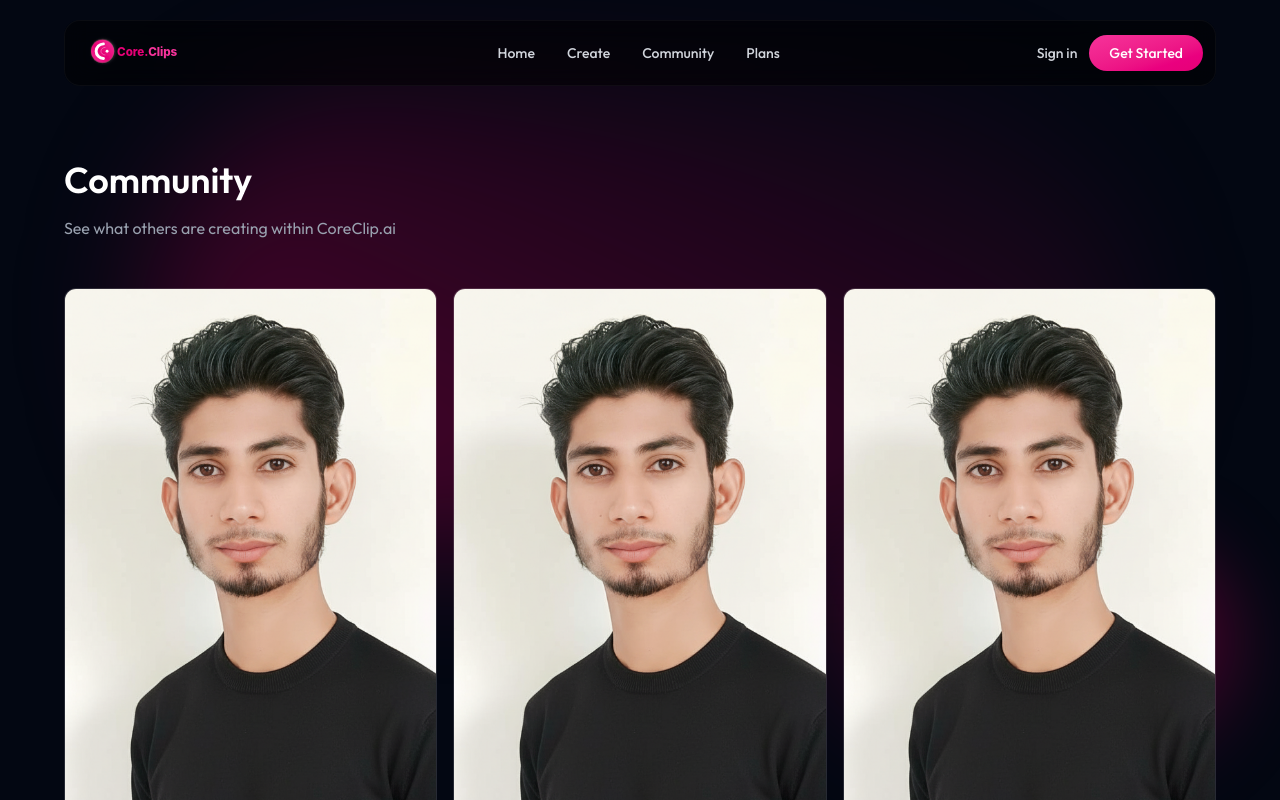
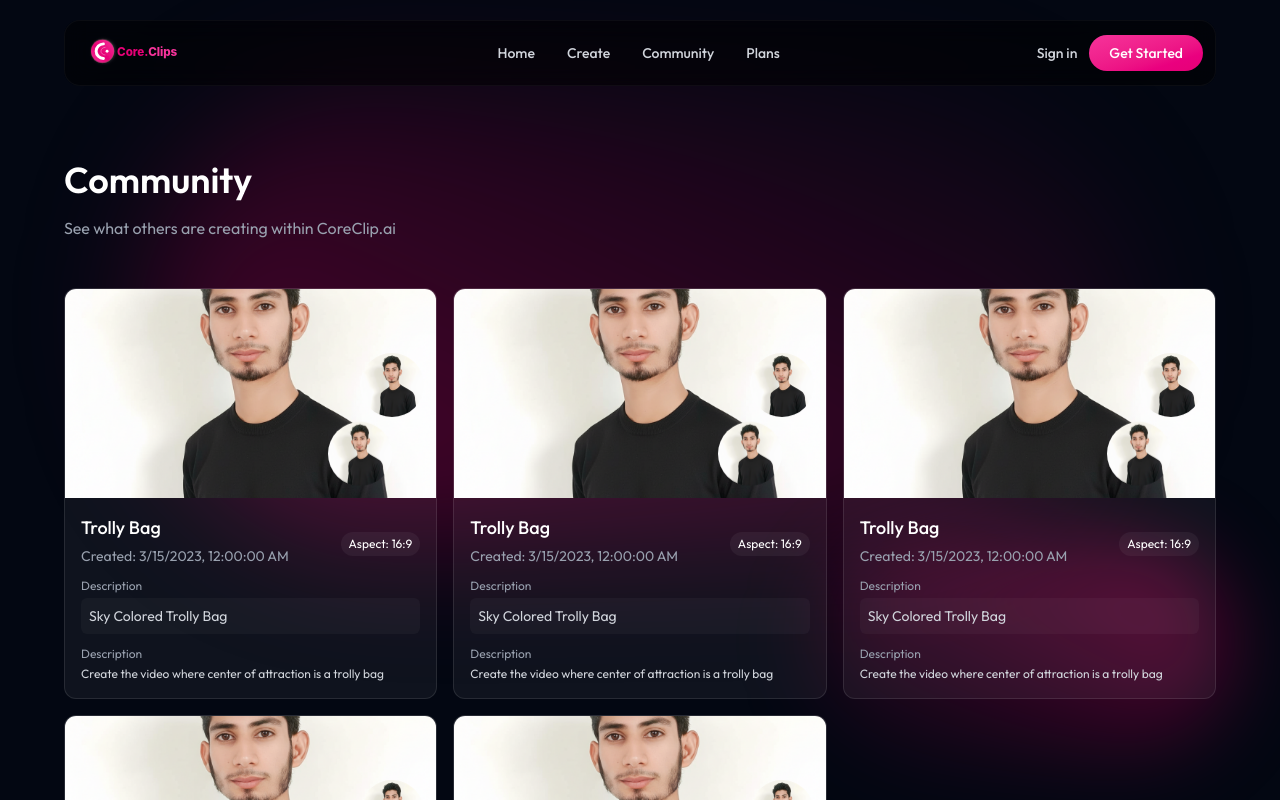
Before and after one commit to OtakuTotipotent/core-clip, a React (Vite) app in the folder client/: page /community in a window 1280 px wide. Shown: the top 800 px of the page. Built offline with nearby package versions, Linux system fonts and the light colour scheme.

Commit message:
chore: change aspect ratio for videos

```diff
--- a/client/src/assets/dummy-data.tsx
+++ b/client/src/assets/dummy-data.tsx
@@ -9,7 +9,7 @@ export const assets = {};
 export const dummyGenerations = [
   {
     id: "gen_1",
-    aspectRatio: "9:16",
+    aspectRatio: "16:9",
     productDescription: "Sky Colored Trolly Bag",
     productName: "Trolly Bag",
     targetLength: 5,
@@ -41,7 +41,7 @@ export const dummyGenerations = [
   },
   {
     id: "gen_3",
-    aspectRatio: "9:16",
+    aspectRatio: "16:9",
     productDescription: "Sky Colored Trolly Bag",
     productName: "Trolly Bag",
     targetLength: 5,
@@ -57,7 +57,7 @@ export const dummyGenerations = [
   },
   {
     id: "gen_4",
-    aspectRatio: "9:16",
+    aspectRatio: "16:9",
     productDescription: "Sky Colored Trolly Bag",
     productName: "Trolly Bag",
     targetLength: 5,
@@ -73,7 +73,7 @@ export const dummyGenerations = [
   },
   {
     id: "gen_5",
-    aspectRatio: "9:16",
+    aspectRatio: "16:9",
     productDescription: "Sky Colored Trolly Bag",
     productName: "Trolly Bag",
     targetLength: 5,
```
